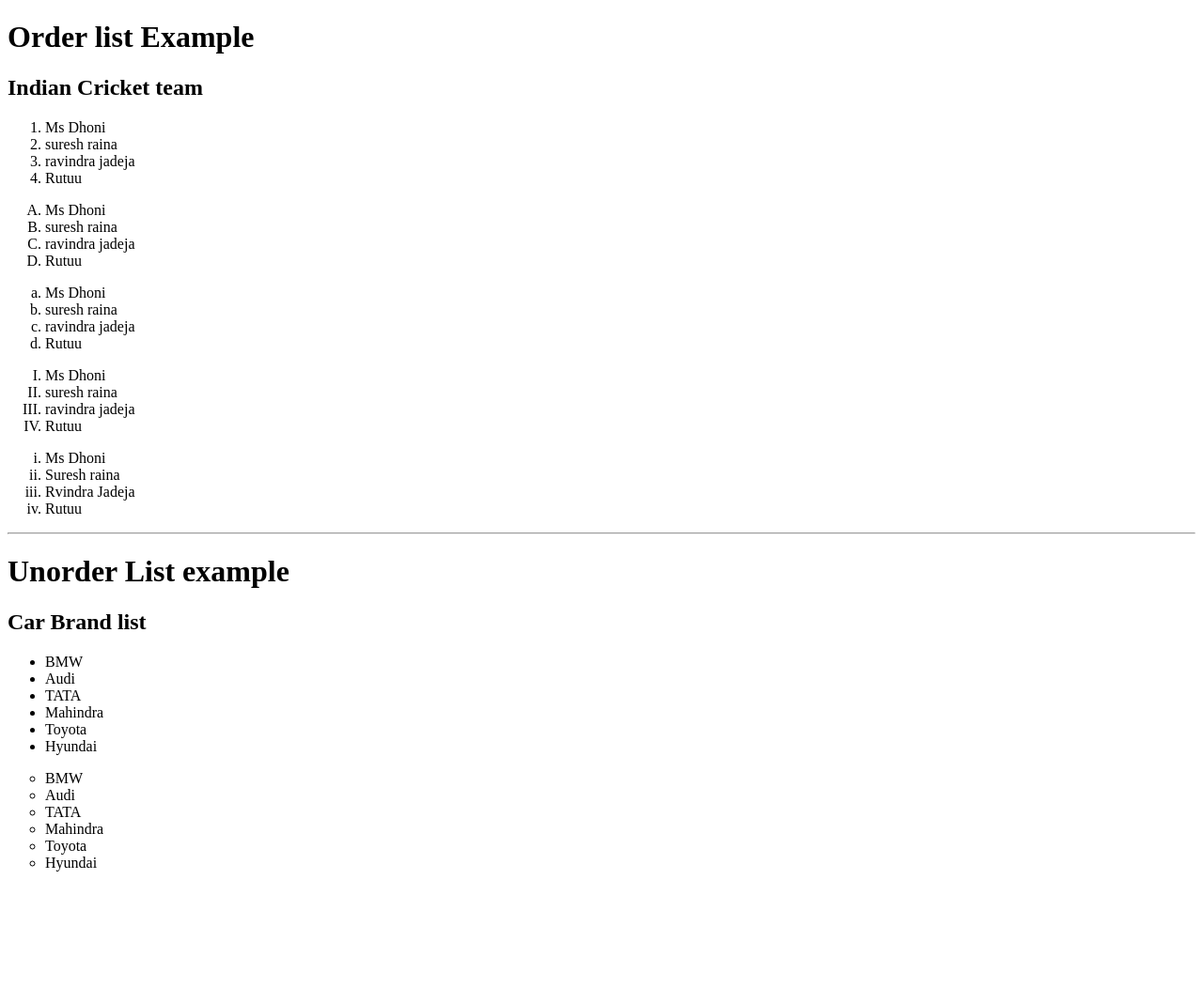
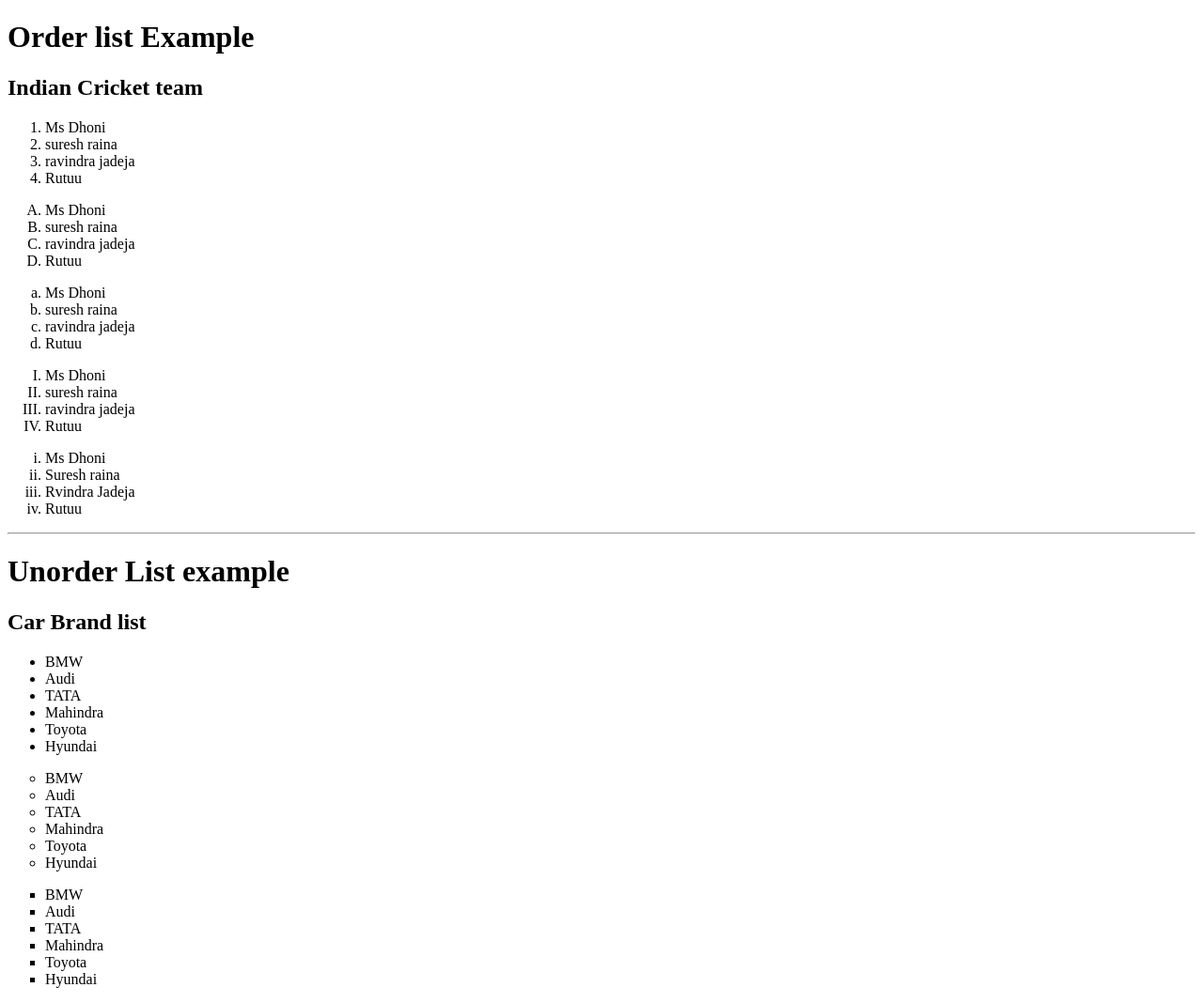
Before and after one commit to karankhile/karankhile-learning_html_june_2.00, a plain HTML site: page list_types.html in a window 1280 px wide. Shown: the whole page at 94% size. Before the commit the page ends 944 px from the top, so only its background shows below. Drawn offline with Linux system fonts and the light colour scheme.

Commit message:
updated list types

```diff
--- a/list_types.html
+++ b/list_types.html
@@ -60,5 +60,13 @@
         <li>Toyota</li>
         <li>Hyundai</li>
      </ul>
+     <ul type="square">
+        <li>BMW</li>
+        <li>Audi</li>
+        <li>TATA</li>
+        <li>Mahindra</li>
+        <li>Toyota</li>
+        <li>Hyundai</li>
+     </ul>
 </body>
 </html>
```
